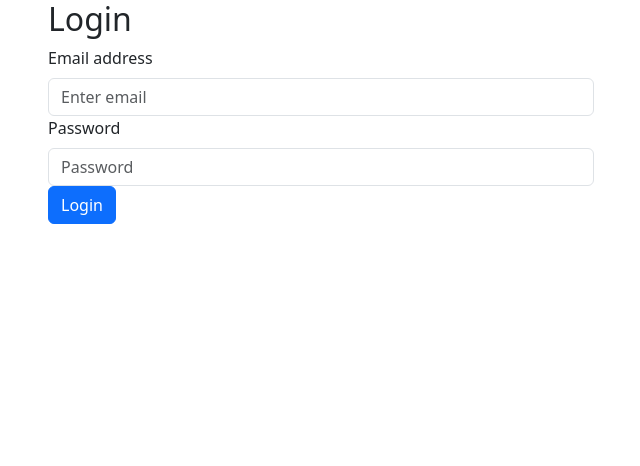
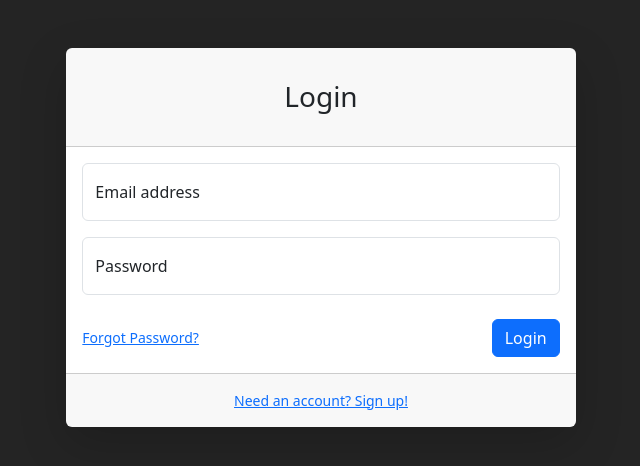
Before and after one commit to danmaisano/DojoGroupProject, a React (Vite) app in the folder client/: page /login in a window 1280 px wide. Shown: the top 466 px of the page, without its empty margins (319-959 px from the left). Built offline with nearby package versions, Linux system fonts and the light colour scheme.

Commit message:
added frontend validations and styling

```diff
--- a/client/src/Login.jsx
+++ b/client/src/Login.jsx
@@ -5,15 +5,18 @@
 import Cookies from "js-cookie";
 import loginUser from './components/loginUser';
 
-
 const Login = (props) => {
-    const {user, setUser} = props;
-    const [errors, setErrors] = useState([]);
+  const { user, setUser } = props;
   const navigate = useNavigate();
 
   const [formData, setFormData] = useState({
     email: '',
     password: ''
+  });
+
+  const [errors, setErrors] = useState({
+    email: false,
+    password: false
   });
 
   const handleChange = (e) => {
@@ -22,34 +25,75 @@
       ...prevState,
       [name]: value
     }));
+
+    // Clear the error for the specific input field
+    setErrors(prevErrors => ({
+      ...prevErrors,
+      [name]: !value
+    }));
   };
 
   const handleLogin = (e) => {
     e.preventDefault();
+    const newErrors = {
+      email: !formData.email,
+      password: !formData.password
+    };
+    setErrors(newErrors);
+
+    if (!Object.values(newErrors).some(error => error)) {
       loginUser(formData.email, formData.password, setUser, navigate);
+    }
   };
 
+  return (
+    <Container fluid style={{ minHeight: '100vh', background: "#242424"}}>
+      <Row className="justify-content-center">
+        <Col lg={5}>
+          <div className="card shadow-lg border-0 rounded-lg mt-5">
+            <div className="card-header">
+              <h3 className="text-center font-weight-light my-4">Login</h3>
+            </div>
+            <div className="card-body">
+              <Form onSubmit={handleLogin}>
+                <Form.Floating className="mb-3">
+                  <Form.Control
+                    id="inputEmail"
+                    type="email"
+                    placeholder="name@example.com"
+                    name="email"
+                    value={formData.email}
+                    onChange={handleChange}
+                    isInvalid={errors.email}
+                  />
+                  <Form.Label htmlFor="inputEmail">Email address</Form.Label>
+                  <Form.Control.Feedback type="invalid">Email is required</Form.Control.Feedback>
+                </Form.Floating>
 
-    return (
-      <Container>
-        <Row className="justify-content-md-center">
-          <Col md={6}>
-            <h2>Login</h2>
-            <Form onSubmit={handleLogin}>
-              <Form.Group controlId="formEmail">
-                <Form.Label>Email address</Form.Label>
-                <Form.Control type="email" placeholder="Enter email" name="email" value={formData.email} onChange={handleChange} />
-              </Form.Group>
+                <Form.Floating className="mb-3">
+                  <Form.Control
+                    id="inputPassword"
+                    type="password"
+                    placeholder="Password"
+                    name="password"
+                    value={formData.password}
+                    onChange={handleChange}
+                    isInvalid={errors.password}
+                  />
+                  <Form.Label htmlFor="inputPassword">Password</Form.Label>
+                  <Form.Control.Feedback type="invalid">Password is required</Form.Control.Feedback>
+                </Form.Floating>
 
-              <Form.Group controlId="formPassword">
-                <Form.Label>Password</Form.Label>
-                <Form.Control type="password" placeholder="Password" name="password" value={formData.password} onChange={handleChange} />
-              </Form.Group>
-
-              <Button variant="primary" type="submit">
-                Login
-              </Button>
+                <div className="d-flex align-items-center justify-content-between mt-4 mb-0">
+                  <a className="small" href="/forgot-password">Forgot Password?</a>
+                  <Button variant="primary" type="submit">Login</Button>
+                </div>
               </Form>
+            </div>
+            <div className="card-footer text-center py-3">
+              <div className="small"><a href="/register">Need an account? Sign up!</a></div>
+            </div>
+          </div>
         </Col>
       </Row>
     </Container>
```
Lines whose indentation alone changed are shown as unchanged.
